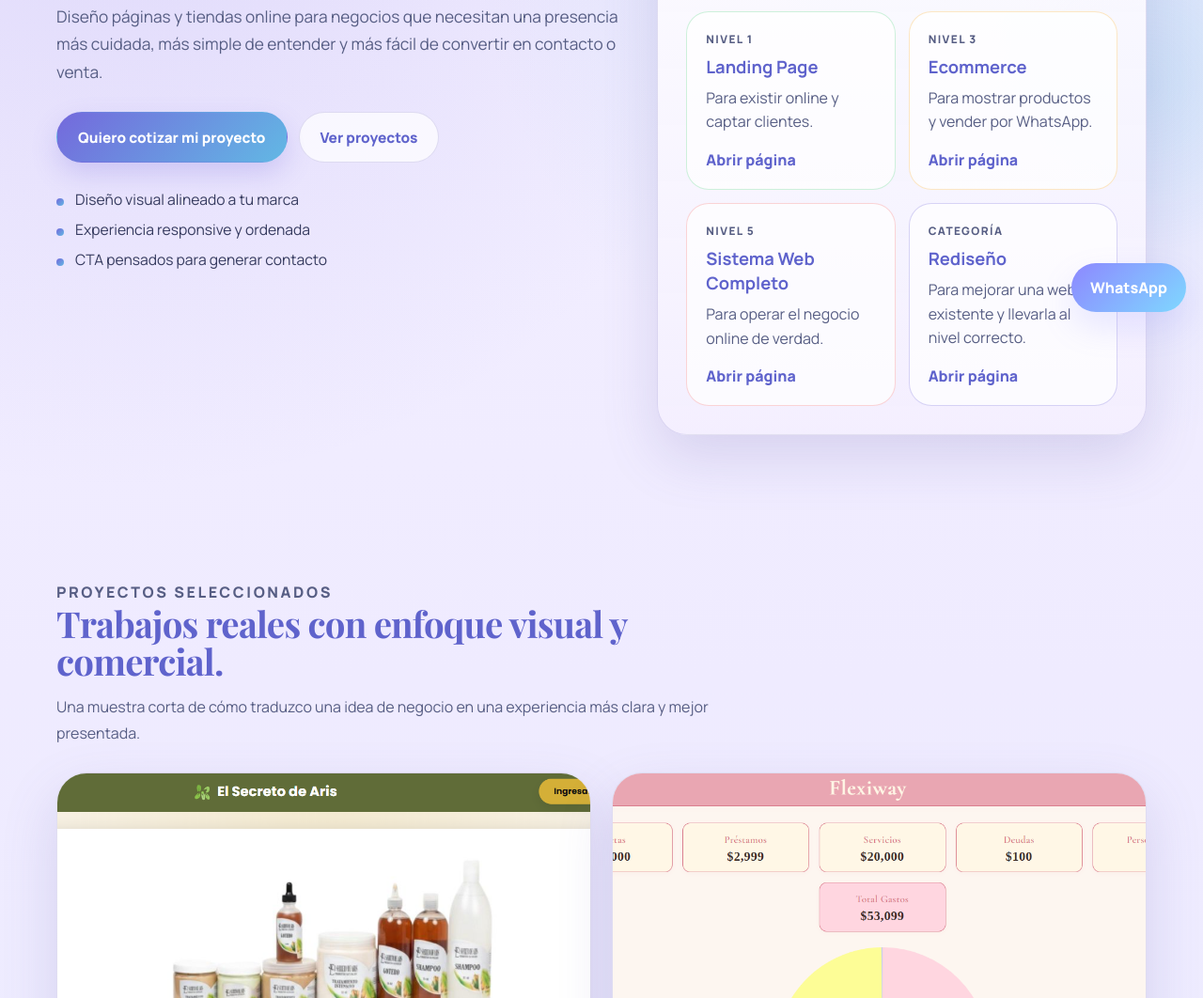
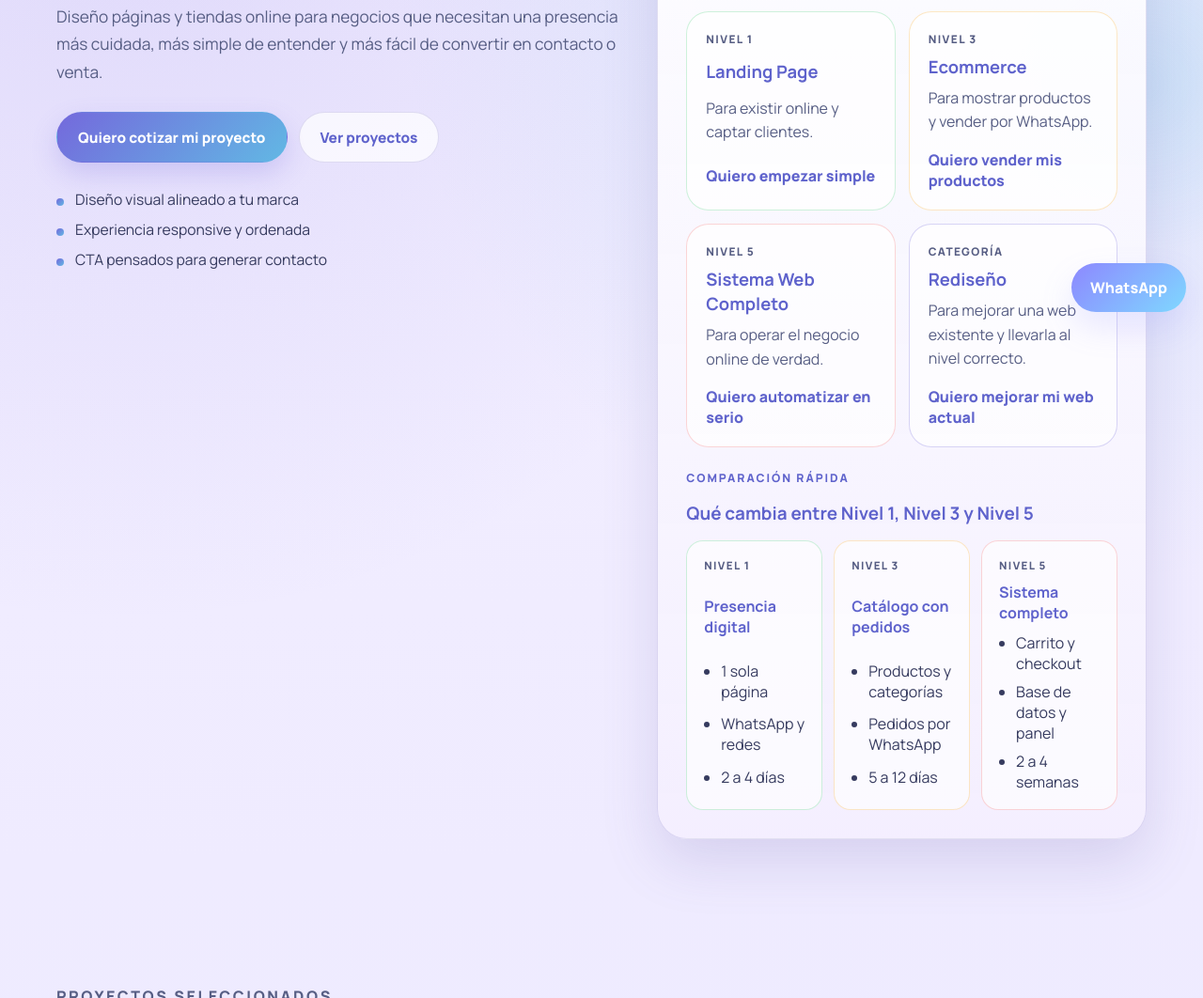
Before and after one commit to AmerlyCruz/Soul-Crystal-Works, a plain HTML site: page index.html in a window 1280 px wide. Shown: the part 450-1512 px from the top of the page at 94% size. Drawn offline with nearby package versions, Linux system fonts and the light colour scheme.

Commit message:
Add service comparison and stronger CTAs

```diff
--- a/index.html
+++ b/index.html
@@ -12,7 +12,7 @@
   <link rel="preconnect" href="https://fonts.googleapis.com">
   <link rel="preconnect" href="https://fonts.gstatic.com" crossorigin>
   <link href="https://fonts.googleapis.com/css2?family=Manrope:wght@400;500;600;700;800&family=Playfair+Display:wght@600;700&display=swap" rel="stylesheet">
-  <link rel="stylesheet" href="styles.css?v=20260327-4">
+  <link rel="stylesheet" href="styles.css?v=20260327-5">
 </head>
 <body>
   <header class="site-header">
@@ -72,26 +72,62 @@
               <span class="service-link-card__level">Nivel 1</span>
               <strong>Landing Page</strong>
               <p>Para existir online y captar clientes.</p>
-              <span class="service-link-card__meta">Abrir página</span>
+              <span class="service-link-card__meta">Quiero empezar simple</span>
             </a>
             <a href="ecommerce.html" class="service-link-card service-link-card--gold" data-track="service_page_open" data-track-label="ecommerce">
               <span class="service-link-card__level">Nivel 3</span>
               <strong>Ecommerce</strong>
               <p>Para mostrar productos y vender por WhatsApp.</p>
-              <span class="service-link-card__meta">Abrir página</span>
+              <span class="service-link-card__meta">Quiero vender mis productos</span>
             </a>
             <a href="sistema-web.html" class="service-link-card service-link-card--red" data-track="service_page_open" data-track-label="sistema-web">
               <span class="service-link-card__level">Nivel 5</span>
               <strong>Sistema Web Completo</strong>
               <p>Para operar el negocio online de verdad.</p>
-              <span class="service-link-card__meta">Abrir página</span>
+              <span class="service-link-card__meta">Quiero automatizar en serio</span>
             </a>
             <a href="rediseno.html" class="service-link-card service-link-card--violet" data-track="service_page_open" data-track-label="rediseño">
               <span class="service-link-card__level">Categoría</span>
               <strong>Rediseño</strong>
               <p>Para mejorar una web existente y llevarla al nivel correcto.</p>
-              <span class="service-link-card__meta">Abrir página</span>
+              <span class="service-link-card__meta">Quiero mejorar mi web actual</span>
             </a>
+          </div>
+
+          <div class="service-compare" aria-label="Comparación rápida entre niveles">
+            <div class="service-compare__heading">
+              <span class="signal-card__eyebrow">Comparación rápida</span>
+              <h3>Qué cambia entre Nivel 1, Nivel 3 y Nivel 5</h3>
+            </div>
+            <div class="service-compare__grid">
+              <article class="service-compare__card service-compare__card--green">
+                <span class="service-compare__level">Nivel 1</span>
+                <strong>Presencia digital</strong>
+                <ul>
+                  <li>1 sola página</li>
+                  <li>WhatsApp y redes</li>
+                  <li>2 a 4 días</li>
+                </ul>
+              </article>
+              <article class="service-compare__card service-compare__card--gold">
+                <span class="service-compare__level">Nivel 3</span>
+                <strong>Catálogo con pedidos</strong>
+                <ul>
+                  <li>Productos y categorías</li>
+                  <li>Pedidos por WhatsApp</li>
+                  <li>5 a 12 días</li>
+                </ul>
+              </article>
+              <article class="service-compare__card service-compare__card--red">
+                <span class="service-compare__level">Nivel 5</span>
+                <strong>Sistema completo</strong>
+                <ul>
+                  <li>Carrito y checkout</li>
+                  <li>Base de datos y panel</li>
+                  <li>2 a 4 semanas</li>
+                </ul>
+              </article>
+            </div>
           </div>
         </article>
       </div>
@@ -187,6 +223,6 @@
     </div>
   </div>
 
-  <script src="script.js?v=20260327-4"></script>
+  <script src="script.js?v=20260327-5"></script>
 </body>
 </html>
--- a/styles.css
+++ b/styles.css
@@ -680,6 +680,75 @@ a {
   font-weight: 800;
 }
 
+.service-compare {
+  margin-top: 24px;
+  display: grid;
+  gap: 16px;
+}
+
+.service-compare__heading {
+  display: grid;
+  gap: 6px;
+}
+
+.service-compare__heading h3 {
+  margin: 0;
+  color: var(--heading);
+  font-size: 1.18rem;
+}
+
+.service-compare__grid {
+  display: grid;
+  grid-template-columns: repeat(3, minmax(0, 1fr));
+  gap: 12px;
+}
+
+.service-compare__card {
+  display: grid;
+  gap: 10px;
+  padding: 18px;
+  border-radius: var(--radius-md);
+  border: 1px solid var(--border);
+  background: rgba(255, 255, 255, 0.62);
+}
+
+:root[data-theme='dark'] .service-compare__card {
+  background: rgba(255, 255, 255, 0.04);
+}
+
+.service-compare__level {
+  font-size: 0.72rem;
+  font-weight: 800;
+  letter-spacing: 0.12em;
+  text-transform: uppercase;
+  color: var(--muted);
+}
+
+.service-compare__card strong {
+  color: var(--heading);
+  font-size: 1rem;
+}
+
+.service-compare__card ul {
+  margin: 0;
+  padding-left: 18px;
+  display: grid;
+  gap: 8px;
+  color: var(--text);
+}
+
+.service-compare__card--green {
+  border-color: rgba(34, 197, 94, 0.22);
+}
+
+.service-compare__card--gold {
+  border-color: rgba(245, 158, 11, 0.24);
+}
+
+.service-compare__card--red {
+  border-color: rgba(239, 68, 68, 0.22);
+}
+
 .service-link-card--green {
   border-color: rgba(34, 197, 94, 0.22);
 }
@@ -1256,7 +1325,8 @@ body.lead-modal-open {
     order: 3;
   }
 
-  .service-links-grid {
+  .service-links-grid,
+  .service-compare__grid {
     grid-template-columns: 1fr;
   }
 
```
Also changed, not shown: ecommerce.html (+3 -3 lines), landing-page.html (+3 -3 lines), rediseno.html (+3 -3 lines), sistema-web.html (+3 -3 lines).
